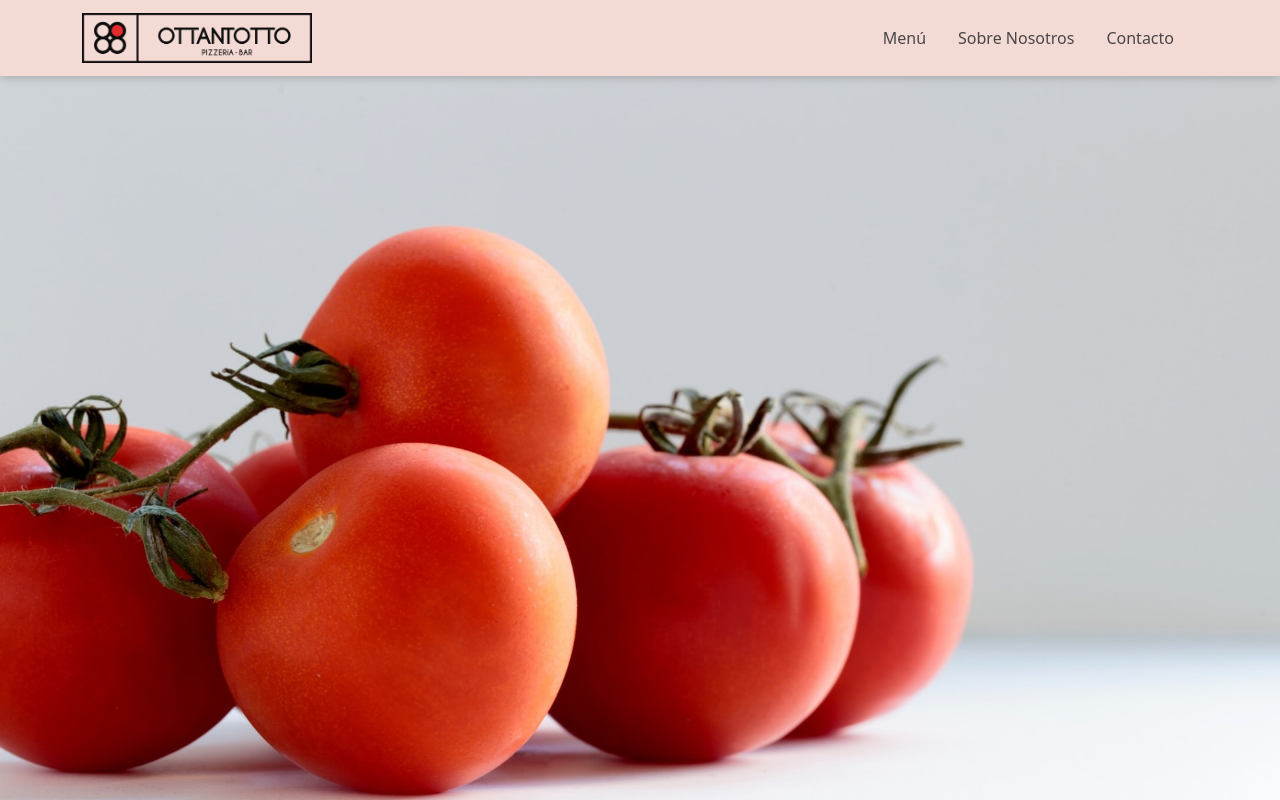
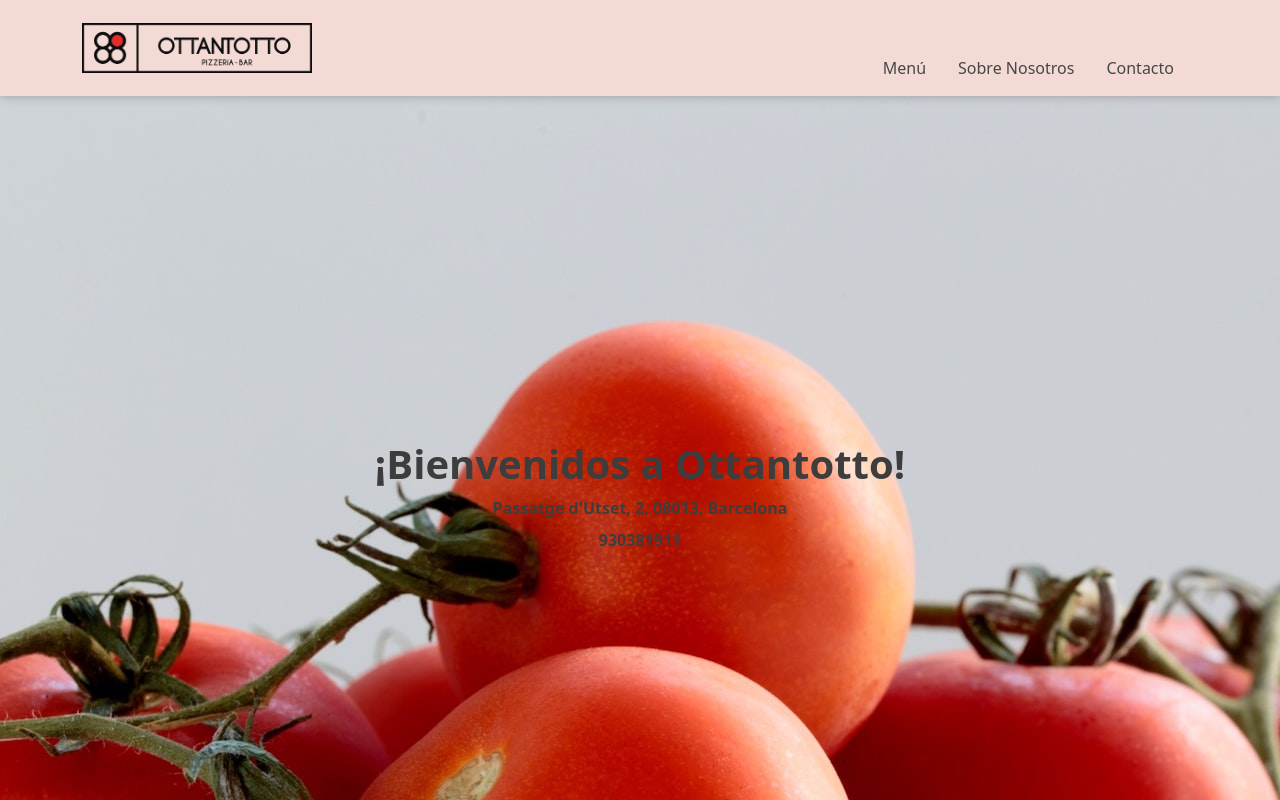
Before and after one commit to emilio0054/ottantotto, a React (Vite) app: page / in a window 1280 px wide. Shown: the top 800 px of the page. Built offline with nearby package versions, Linux system fonts and the light colour scheme.

Commit message:
changes in home view and navbar

```diff
--- a/src/components/HomeView/HomeView.jsx
+++ b/src/components/HomeView/HomeView.jsx
@@ -1,19 +1,14 @@
+import { Link, NavLink } from "react-router-dom";
+
 export const HomeView = () => {
   return (
     <>
-      <div>
-        <div className="row">
-          <div className="col-12">
-            <img className="homeview-image" src="/tomates.jpg" width='100%'/>
-            <h1 className="homeview-text-center">¡Bienvenidos a Ottantotto!</h1>
-            <a
-              classname="homeview-adress"
-              href="https://goo.gl/maps/kEcNZSV8wWY8TKst6?coh=178571&entry=tt"
-            >
-              <h5>Passatge d'Utset, 2, 08013 Barcelona</h5>
-            </a>
-          </div>
-        </div>
+      <div className="d-flex flex-column justify-content-center align-items-center homeview-container">
+          <h1 className="homeview-text">¡Bienvenidos a Ottantotto!</h1>
+          <NavLink  to='https://goo.gl/maps/kEcNZSV8wWY8TKst6?coh=178571&entry=tt' classname="mt-2" target="_blank" id='homeview-adress'
+          >Passatge d'Utset, 2, 08013, Barcelona
+          </NavLink>
+          <Link to='tel:930381911' id='homeview-phone' className="mt-2">930381911</Link>
       </div>
     </>
   );
--- a/src/index.css
+++ b/src/index.css
@@ -32,10 +32,15 @@ nav {
   color: black;
 }
 
+#responsive-navbar-nav{
+  text-align: center;
+  margin-top: 40px;
+}
+
 /* MAIN CONTAINER  */
 
 .divisor-line{
-  border: rgb(2, 88, 2) 3px solid;
+  border: rgb(2, 88, 2) 2px solid;
   margin: 5rem
 }
 
@@ -44,3 +49,39 @@ nav {
 #menu-img {
   height: 100%;
 }
+
+
+
+/* HOME VIEW */
+
+.homeview-container{
+  background-image: url(/tomates.jpg);
+  background-repeat: no-repeat;
+  background-size: auto;
+  background-attachment: fixed;
+  background-position: start;
+  height: 100vh;
+}
+
+.homeview-text{
+  color: #3d3d3d;
+  font-weight: bolder;
+  font-size: 2.5em;
+}
+
+a#homeview-adress, a#homeview-phone {
+  text-decoration: none !important;
+  color: #3d3d3d !important;
+  font-weight: 700;
+  font-size: 1em;
+}
+
+a#homeview-adress:hover, a#homeview-phone:hover {
+  color: #f4d9d3 !important;
+}
+
+a.homeview-adress::selection, a#homeview-phone::selection {
+  color: #f4d9d3 !important;
+}
+
+/* FOOTER */
```
